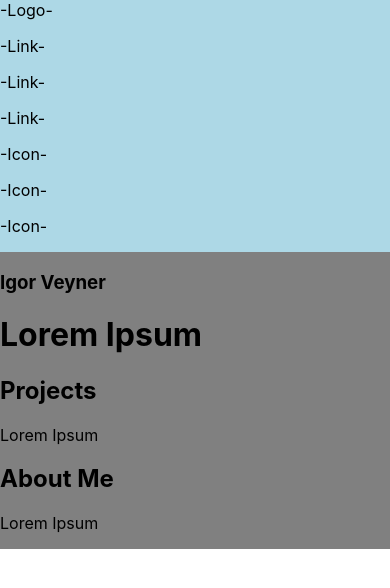
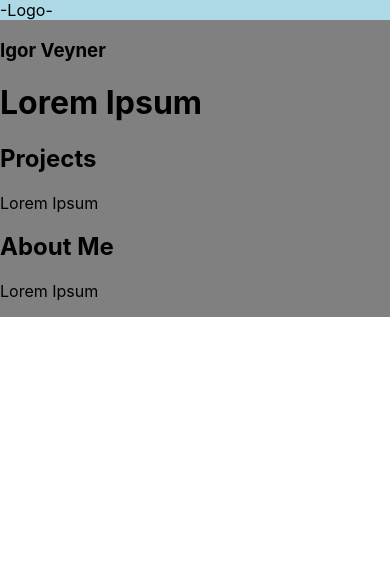
Before and after one commit to IgoVeyner/portfolio, a React (Create React App) app: page / in a window 390 px wide. Shown: the top 588 px of the page. Built offline with nearby package versions, Linux system fonts and the light colour scheme.

Commit message:
hide icons and nav links on mobile layout

```diff
--- /dev/null
+++ b/src/components/IconNav/index.css
@@ -0,0 +1,9 @@
+.web-icons {
+  display: block
+}
+
+@media only screen and (max-width: 700px) {
+  .web-icons {
+    display: none;
+  }
+}
--- a/src/components/IconNav/index.js
+++ b/src/components/IconNav/index.js
@@ -1,6 +1,8 @@
+import "./index.css"
+
 const IconNav = () => {
   return (
-    <nav>
+    <nav className="web-icons">
       <p>-Icon-</p>
       <p>-Icon-</p>
       <p>-Icon-</p>
--- /dev/null
+++ b/src/components/Nav/index.css
@@ -0,0 +1,9 @@
+.web-nav {
+  display: block
+}
+
+@media only screen and (max-width: 700px) {
+  .web-nav {
+    display: none;
+  }
+}
--- a/src/components/Nav/index.js
+++ b/src/components/Nav/index.js
@@ -1,6 +1,8 @@
+import "./index.css"
+
 const Navbar = () => {
   return (
-    <nav>
+    <nav className="web-nav">
       <p>-Link-</p>
       <p>-Link-</p>
       <p>-Link-</p>
```
